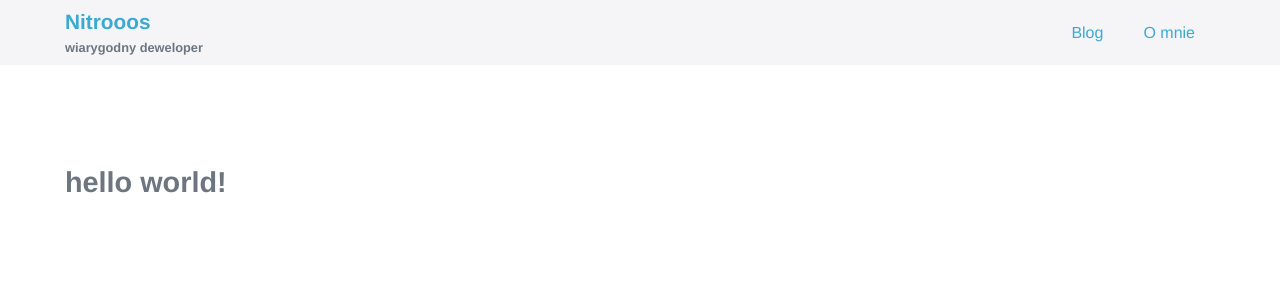
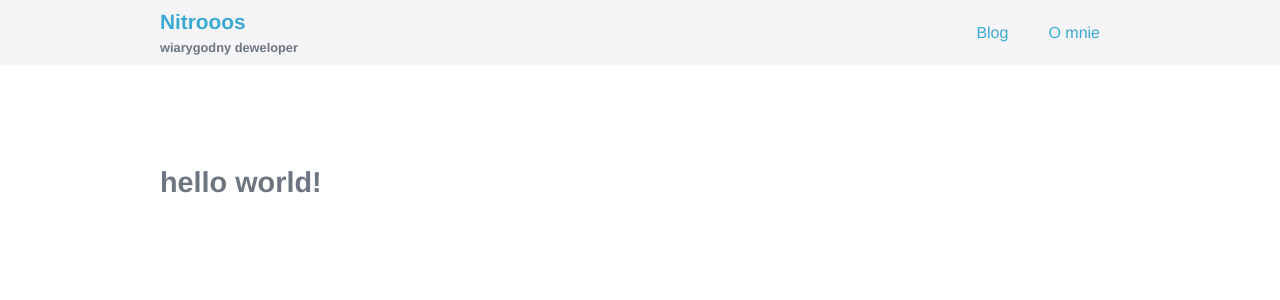
Before and after one commit to Nitrooos/Nitrooos.github.io, a Jekyll site: the page built from index.md, in a window 1280 px wide. Shown: the top 300 px of the page. Built offline with Jekyll 4.4.1, drawn with Linux system fonts in a browser that asks for light colours.

Commit message:
[NIT] Limit content width to max 1000 pixels

```diff
--- a/_sass/common/classes.scss
+++ b/_sass/common/classes.scss
@@ -2,7 +2,7 @@
 
 .app {
   &__content {
-    max-width: 1190px;
+    max-width: 1000px;
     margin: 0 auto;
     padding: 10px 40px 10px 20px;
   }
```
